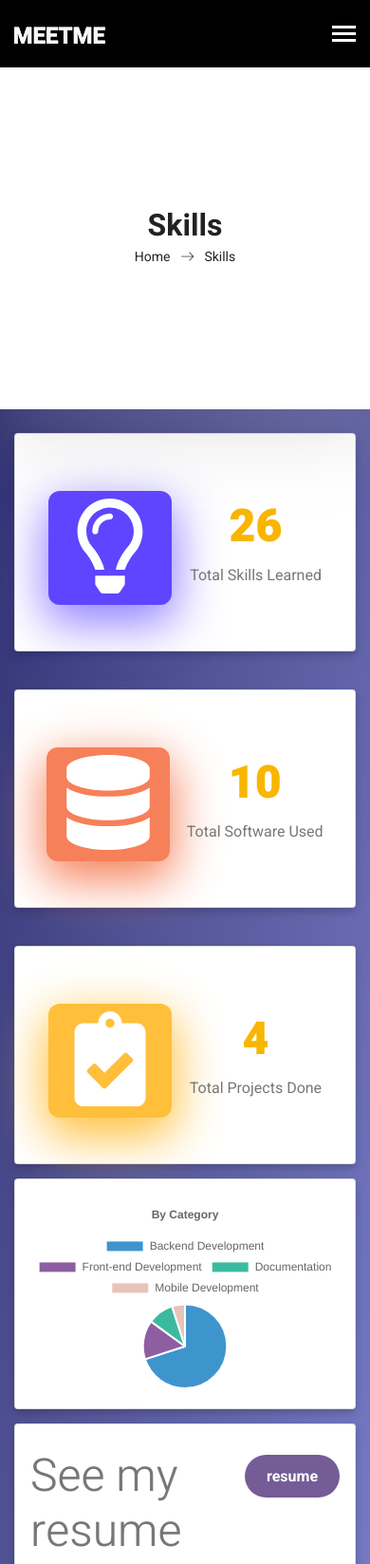
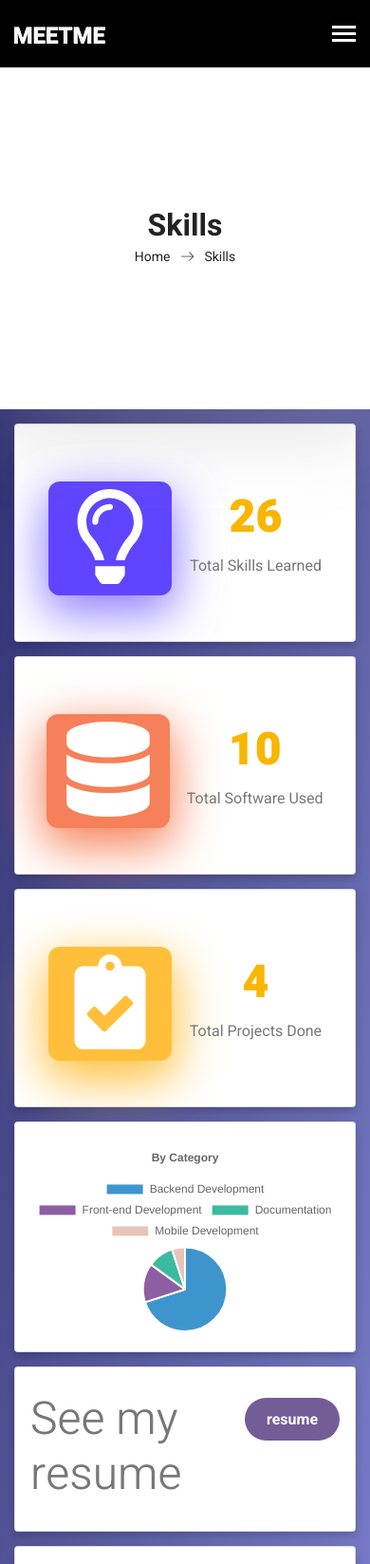
Before and after one commit to nikjefni/jeffPortfolio, a Flask app: page /skills.html in a window 390 px wide. Shown: the top 1647 px of the page at 95% size. Run offline with Flask 2, Linux system fonts and the light colour scheme; some libraries are stand-ins or nearby versions.

Commit message:
changes css

```diff
--- a/static/css/card.css
+++ b/static/css/card.css
@@ -70,7 +70,10 @@
   padding-top: 8px;
   width: 100%;
 }
-.upper-box{
+.upper-box-a{
+  padding: 25px 0px 15px 15px;
+}
+.upper-box-b{
   padding: 25px 0px 15px 15px;
 }
 .box{
@@ -195,8 +198,12 @@ height: 100%;
   height: 100%;
   width: 100%;
  }
- .upper-box{
-  padding: 25px 15px 15px 15px;
+ .upper-box-a{
+  padding: 15px 15px 15px 15px;
+  width: 100%;
+}
+.upper-box-b{
+  padding: 0px 15px 15px 15px;
   width: 100%;
 }
 .tab-label-content {
--- a/templates/skills.html
+++ b/templates/skills.html
@@ -86,7 +86,7 @@
 	<!--================Testimonials Area =================-->
 	<div class="upper-container">
 		<div class="box-wrapper">
-			<div class="upper-box">
+			<div class="upper-box-a">
 				<div class="card upper-card-a">
 					<div class="upper-card-container">
 						<div class="logo-learn">
@@ -101,7 +101,7 @@
 					</div>
 				</div>
 			</div>
-			<div class="upper-box">
+			<div class="upper-box-b">
 				<div class="card upper-card-b">
 					<div class="upper-card-container">
 						<div class="logo-learn-b">
@@ -116,7 +116,7 @@
 					</div>
 				</div>
 			</div>
-			<div class="upper-box">
+			<div class="upper-box-b">
 				<div class="card upper-card-b">
 					<div class="upper-card-container">
 						<div class="logo-learn-c">
```
